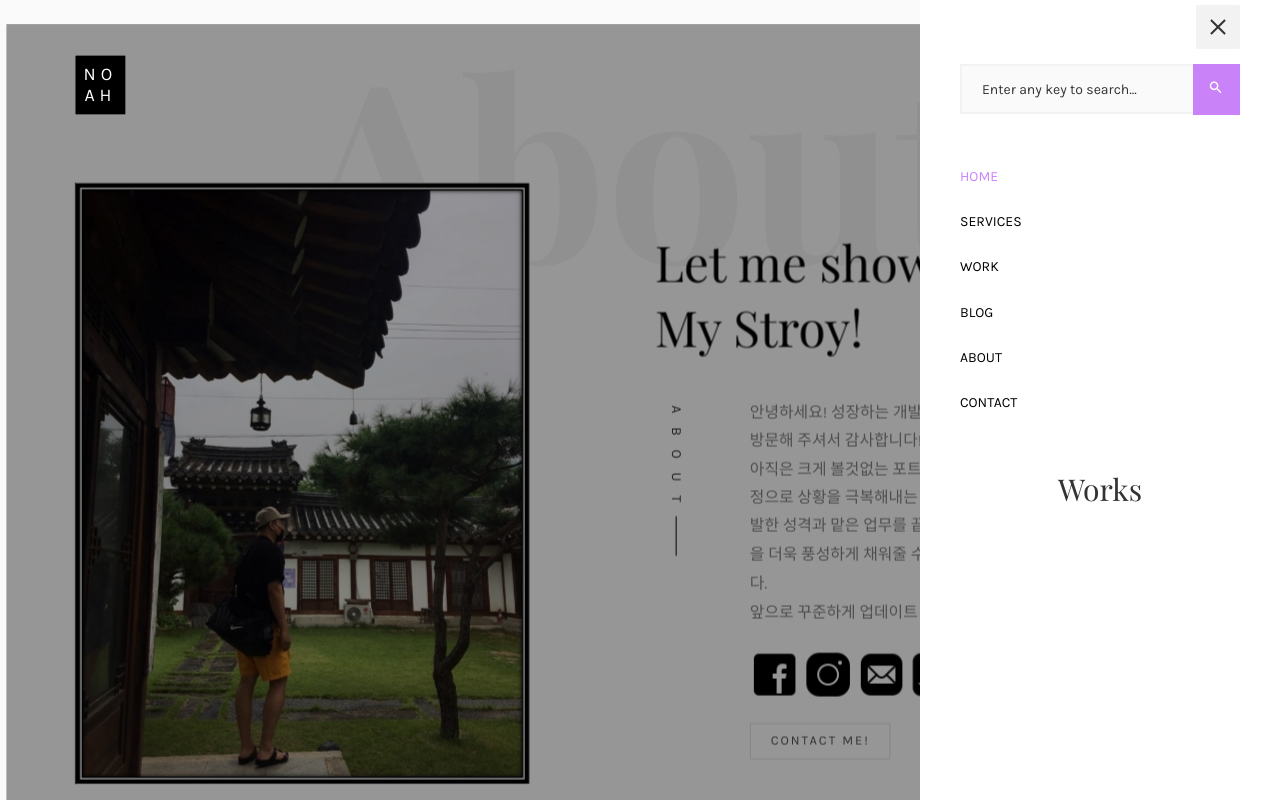
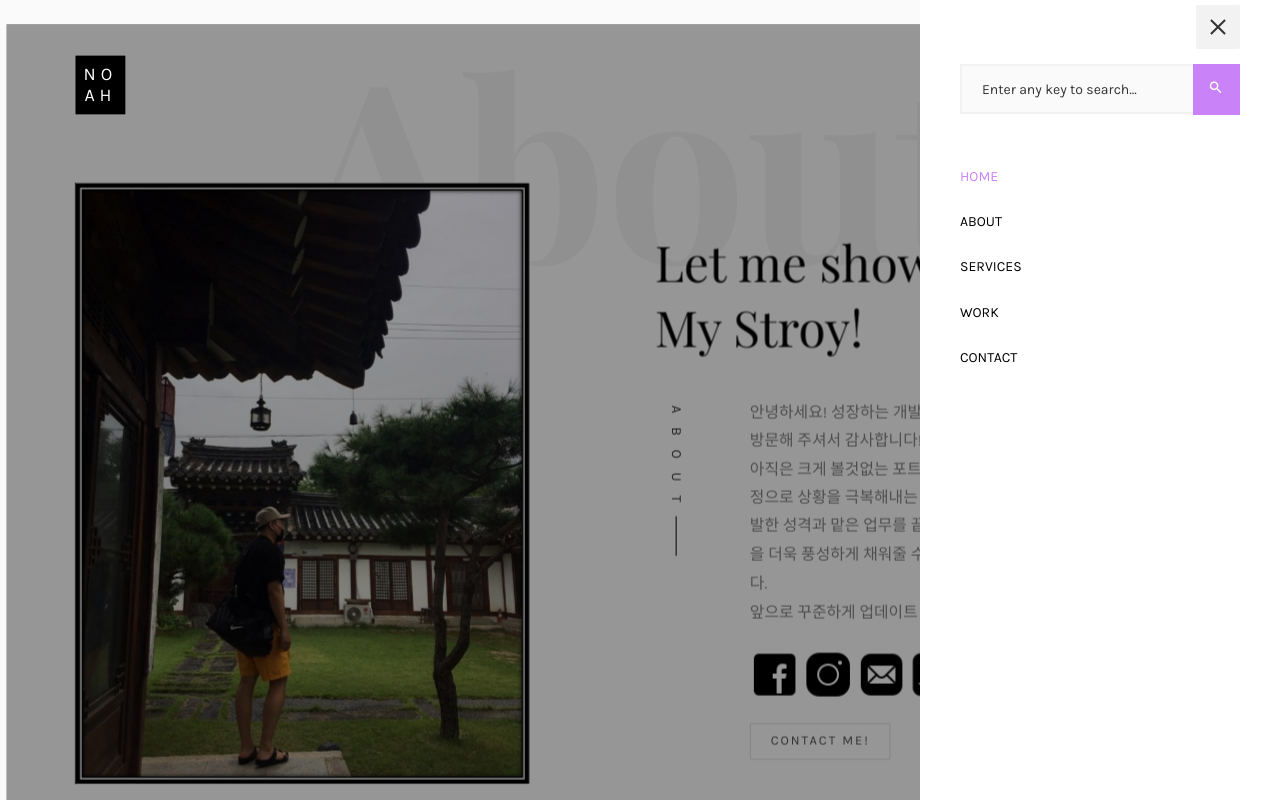
Before and after one commit to CKWoong/CKWoong.github.io, a plain HTML site: page index.html in a window 1280 px wide. Both pictures are taken after a click on the link 1200 px from the left and 46 px from the top of the page. Drawn offline with nearby package versions, Linux system fonts and the light colour scheme; files whose address does not match are found by name; a web font is replaced by a local one.

Commit message:
Update index.html

```diff
--- a/index.html
+++ b/index.html
@@ -56,29 +56,11 @@
 					<div class="col-md-12">
 						<ul>
 							<li class="active"><a href="index.html">Home</a></li>
-							<li><a href="services.html">Services</a></li>
-							<li><a href="work.html">Work</a></li>
-							<li><a href="blog.html">Blog</a></li>
-							<li><a href="about.html">About</a></li>
-							<li><a href="contact.html">Contact</a></li>
+							<li><a href="#colorlib-about">About</a></li>
+							<li><a href="#colorlib-services">Services</a></li>
+							<li><a href="#colorlib-work">Work</a></li>
+							<li><a href="#colorlib-contact">Contact</a></li>
 						</ul>
-					</div>
-				</div>
-				<div class="row">
-					<div class="col-md-12">
-						<h2 class="head-title">Works</h2>
-						<a href="images/work-1.jpg" class="gallery image-popup-link text-center" style="background-image: url(images/work-1.jpg);">
-							<span><i class="icon-search3"></i></span>
-						</a>
-						<a href="images/work-2.jpg" class="gallery image-popup-link text-center" style="background-image: url(images/work-2.jpg);">
-							<span><i class="icon-search3"></i></span>
-						</a>
-						<a href="images/work-3.jpg" class="gallery image-popup-link text-center" style="background-image: url(images/work-3.jpg);">
-							<span><i class="icon-search3"></i></span>
-						</a>
-						<a href="images/work-4.jpg" class="gallery image-popup-link text-center" style="background-image: url(images/work-4.jpg);">
-							<span><i class="icon-search3"></i></span>
-						</a>
 					</div>
 				</div>
 			</div>
@@ -373,7 +355,7 @@
 									</div>
 									<div class="col-md-12">
 										<div class="form-group">
-											<a href="mailto:rldnd0531@gmail.com" input type="submit" value="Send Message" class="btn btn-primary">
+											<a href="#" input type="submit" value="Send Message" class="btn btn-primary">
 											</a>
 										</div>
 									</div>
```
